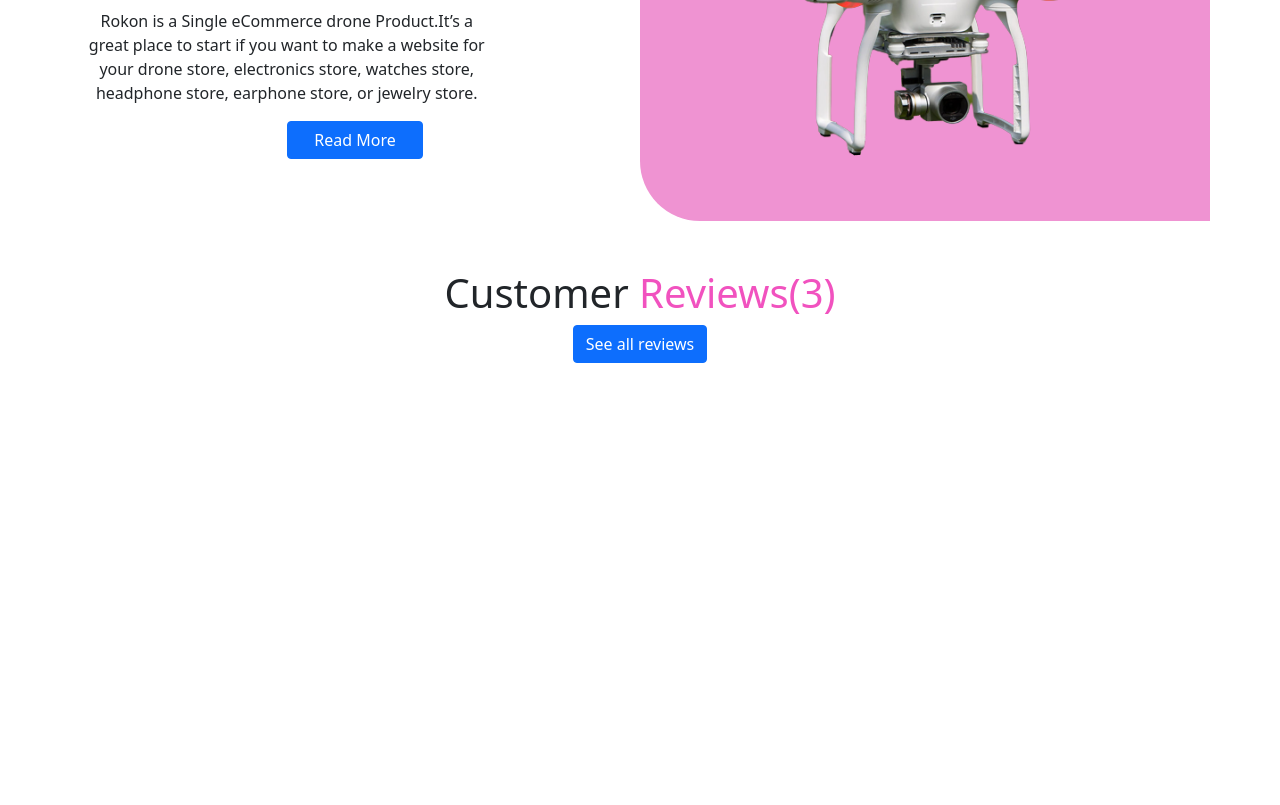
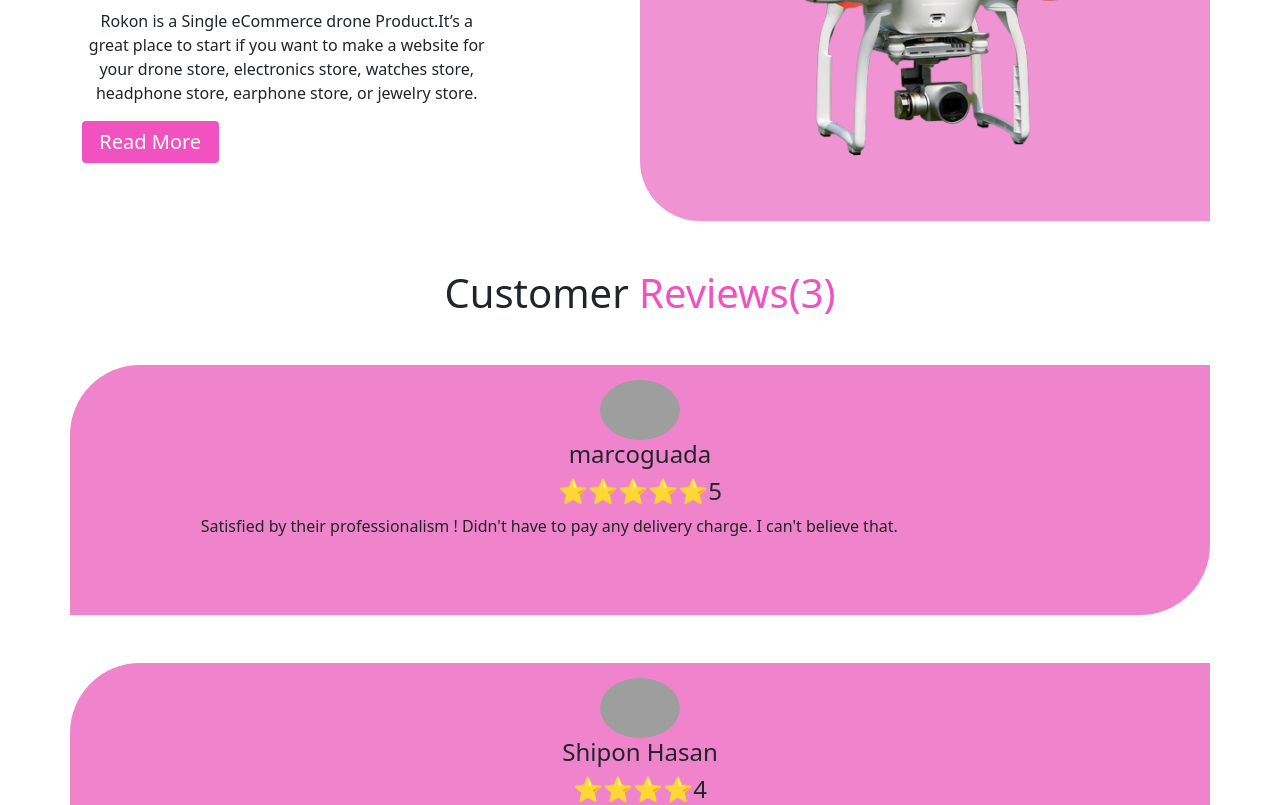
Before and after one commit to afruzaakter/rokon-drone-project, a React (Create React App) app: page /home in a window 1280 px wide. Shown: the part 260-1065 px from the top of the page. Before the commit the page ends 800 px from the top, so only its background shows below. Built offline with nearby package versions, Linux system fonts and the light colour scheme; grey boxes are pictures that could not be loaded.

Commit message:
update readme file, custom review etc

```diff
--- a/src/component/Home/Home.css
+++ b/src/component/Home/Home.css
@@ -11,3 +11,8 @@
     color: rgb(241, 82, 191);
 
 }
+.review-btn{
+    background-color: rgb(241, 82, 191);
+    border: none;
+    font-size: 20px;
+}
--- a/src/component/Home/Home.js
+++ b/src/component/Home/Home.js
@@ -1,11 +1,14 @@
 import React from 'react';
 import { Link } from 'react-router-dom';
+import useReview from '../../hooks/useReview';
 
 import bg from '../../images/DJI-Phantom-3-drone-1188x792-1-removebg-preview.png'
+import CustomerReview from '../CustomerReview/CustomerReview';
 
 
 import './Home.css'
 const Home = () => {
+    const[reviews,setReviews] = useReview()
     return (
         <div className='container'>
 
@@ -13,8 +16,8 @@ const Home = () => {
                 <div className='col-md-6 col-sm-12'>
                  <h1 className='text-start mt-5'>Rokon Camera Drone <span className='text-color'>Accessories</span> </h1>
                  <p className='w-75'>Rokon is a Single eCommerce drone Product.It’s a great place to start if you want to make a website for your drone store, electronics store, watches store, headphone store, earphone store, or jewelry store.</p>
-                 <div className='align-items-start'>
-                     <button className='btn btn-primary w-25'>Read More</button>
+                 <div className='align-items-start d-flex '>
+                     <button className='btn btn-primary w-25 review-btn'>Read More</button>
                  </div>
                 </div>
                 <div className='done-style col-md-6 col-sm-12  '>
@@ -29,13 +32,16 @@ const Home = () => {
       <div className='mt-5 '>
             <h1>Customer <span className='text-color'>Reviews(3)</span> </h1>
 
+            <div className='mb-5'>
+             { reviews.slice(0,3).map(review =><CustomerReview review={review}>
 
+             </CustomerReview> )
+             }
+           </div>
 
+            <Link to="/reviews" className='btn btn-primary mb-5 review-btn'>See all reviews</Link>
+      </div>
 
-            {/* <button className='btn btn-primary'>See All Reviews </button> */}
-
-            <Link to="/reviews" className='btn btn-primary'>See all reviews</Link>
-      </div>
 
 
         </div>
--- a/src/component/Review/Review.js
+++ b/src/component/Review/Review.js
@@ -3,7 +3,7 @@ import useReview from '../../hooks/useReview';
 import CustomerReview from '../CustomerReview/CustomerReview';
 import './Review.css'
 
-const Review = (props) => {
+const Review = () => {
     const [reviews, setReviews] = useReview();
     //  console.log(object);
     //   console.log(props.review);
@@ -13,9 +13,11 @@ const Review = (props) => {
         <h1>Customer <span className='text-color'>Reviews(3)</span> </h1>
         <div className='customer-review '>
         {
-            reviews.map(review => <CustomerReview review = {review}
+            reviews.map(review => <CustomerReview key ={review.id} review = {review}
             ></CustomerReview>)
         }
+
+
         </div>
 
         </div>
```
Also changed, not shown: 1 other file (tests, documents, lock files or other folders).
